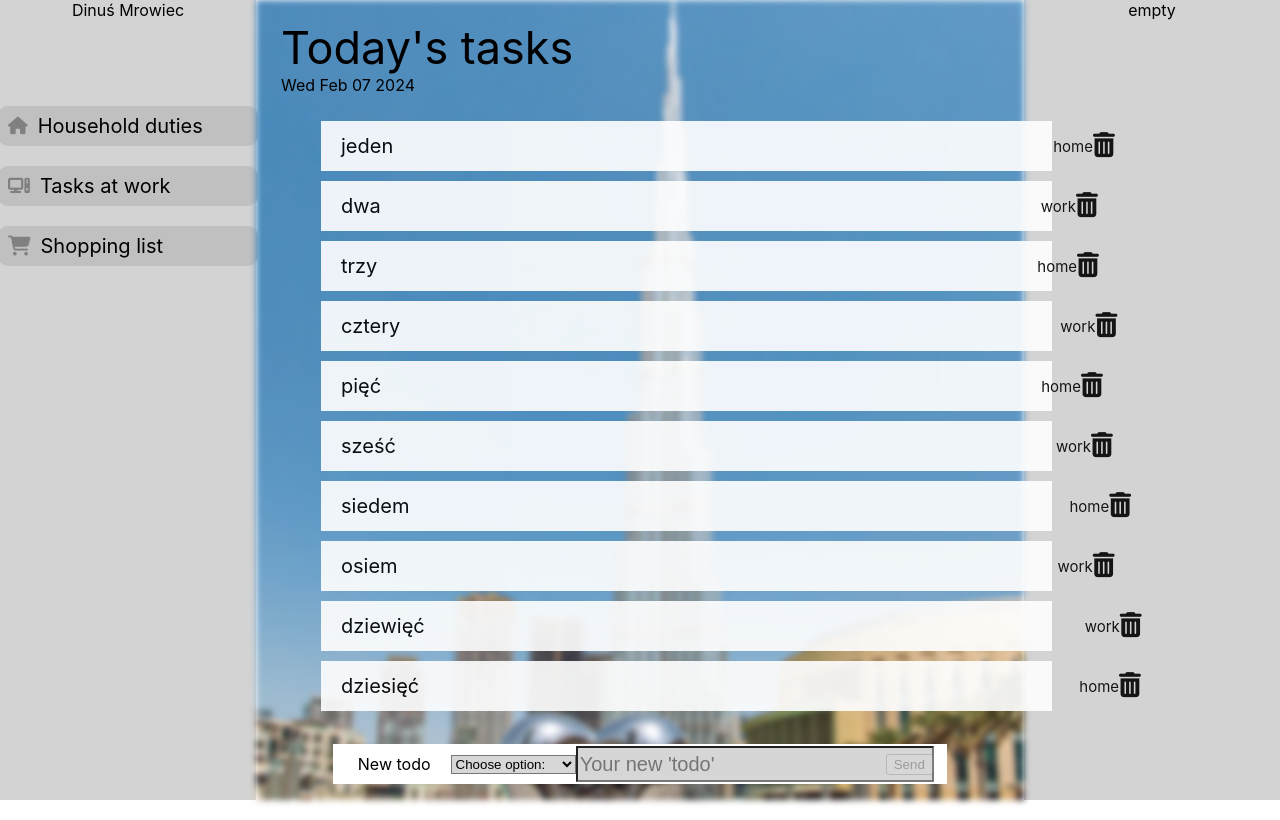
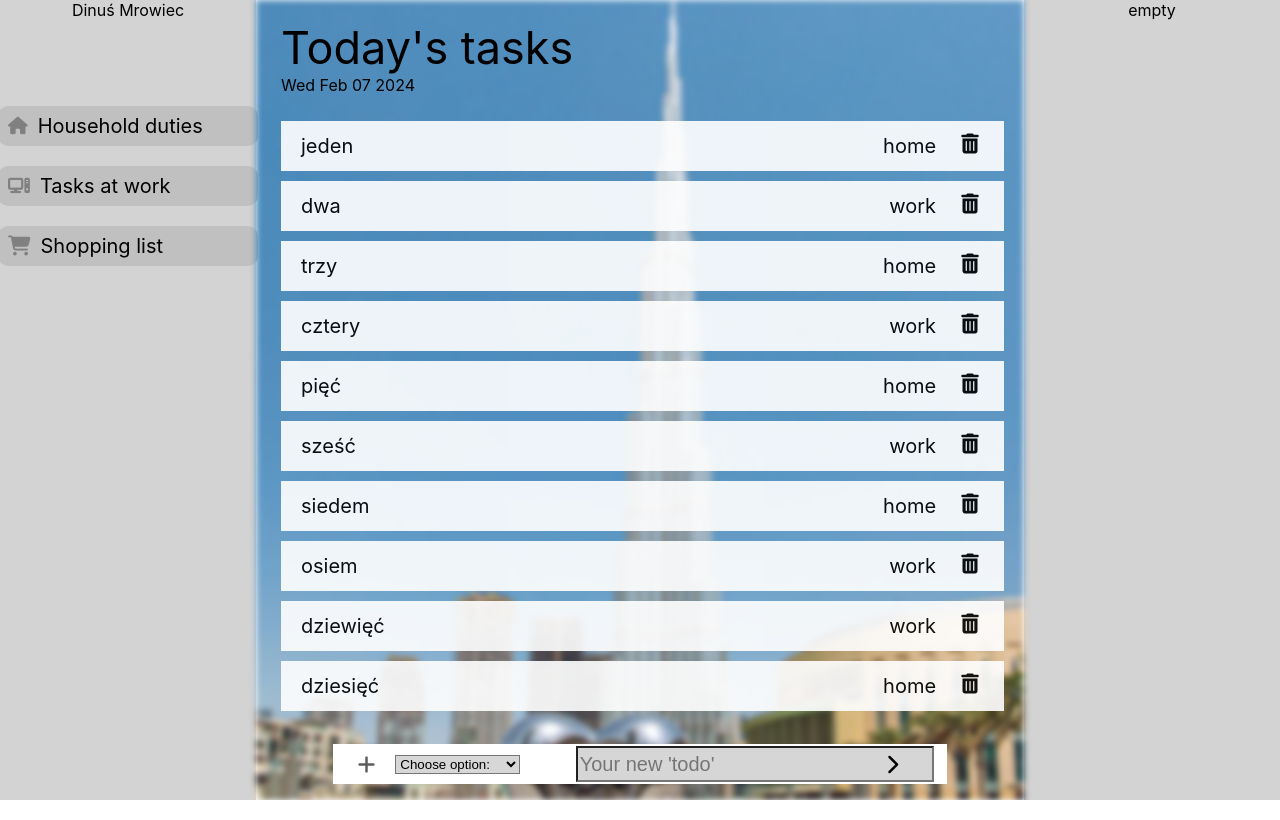
Before and after one commit to Wiktoria-Wolczyk/todolist, a React (Create React App) app: page / in a window 1280 px wide. Built offline with nearby package versions, Linux system fonts and the light colour scheme.

Commit message:
Created hover on leftsidebar, changed button next to the input

```diff
--- a/src/App.css
+++ b/src/App.css
@@ -77,30 +77,37 @@
 .taskContainer {
   width: 100%;
   list-style-position: inside;
+  padding-left: 0px;
 }
 
 .taskItem {
   display: flex;
   justify-content: space-between;
   align-items: center;
-  padding-left: 20px;
-  padding-right: 20px;
   background-color: white;
   margin-top: 10px;
-  width: 90%;
+  width: 100%;
   height: 50px;
   font-size: 20px;
   opacity: 90%;
 
   /* list-style: circle; */
 }
-#choice {
+
+.liContainer {
+  display: flex;
+  justify-content: space-between;
+  width: 100%;
+}
+/* #choice {
   margin-left: 660px;
   font-size: 15px;
-}
+} */
 .fa-trash-can {
   cursor: pointer;
   color: black;
+  padding-left: 20px;
+  width: 30px;
 }
 
 .select-And-TextInput-Rectangle {
@@ -112,6 +119,10 @@
 #label-NewTodo {
   margin-left: 25px;
   padding-right: 20px;
+}
+
+.fa-plus {
+  color: rgb(92, 92, 92);
 }
 
 #todos-Select {
@@ -128,7 +139,8 @@
   font-size: 20px;
 }
 
-.send-Button {
+.fa-chevron-right {
   position: absolute;
+  color: black;
   left: 90%;
 }
--- a/src/components/Sidebar/Left/LeftSidebarCss.css
+++ b/src/components/Sidebar/Left/LeftSidebarCss.css
@@ -9,4 +9,9 @@
   height: 40px;
   border-radius: 10px;
   padding-left: 10px;
+  cursor: pointer;
 }
+
+.showGroup:hover {
+  background-color: rgb(176, 176, 176);
+}
--- a/src/components/Tasks.jsx
+++ b/src/components/Tasks.jsx
@@ -61,7 +61,7 @@ export const Tasks = () => {
             textAlign: "space-between",
             zIndex: 1,
             width: "100%",
-            height: "100%",
+            height: "80%",
             marginTop: 20,
             marginLeft: 25,
             marginRight: 20,
@@ -79,15 +79,21 @@ export const Tasks = () => {
           <ul className="taskContainer">
             {taskArr.map((task) => (
               <li className="taskItem" key={task.id}>
+                <div
+                  style={{ display: "flex", width: "100%", padding: "0 20px" }}
+                >
+                  <div className="liContainer">
                     {task.text}
                     <span id="choice">{task.choice}</span>
+                  </div>
                   <i
                     onClick={() => {
                       setTaskArr(taskArr.filter((t) => t.id !== task.id));
                     }}
-                  className="fa-solid fa-trash-can fa-lg"
+                    className="fa-solid fa-trash-can"
                     style={{ color: "#000000" }}
                   ></i>
+                </div>
               </li>
             ))}
           </ul>
@@ -113,7 +119,7 @@ export const Tasks = () => {
               }}
             >
               {" "}
-              New todo
+              <i className="fa-solid fa-plus fa-lg"></i>
             </label>
             <select
               name="todos"
@@ -137,8 +143,8 @@ export const Tasks = () => {
                 fontSize: 20,
               }}
             />
-            <button
-              className="send-Button"
+            <i
+              className="fa-solid fa-chevron-right fa-lg"
               onClick={() => {
                 setTaskArr([
                   ...taskArr,
@@ -151,9 +157,7 @@ export const Tasks = () => {
                 left: "90%",
               }}
               disabled={text === "" || selectChoice === "" ? true : false}
-            >
-              Send
-            </button>
+            ></i>
           </div>
         </div>
       </div>
```
Lines whose indentation alone changed are shown as unchanged.
